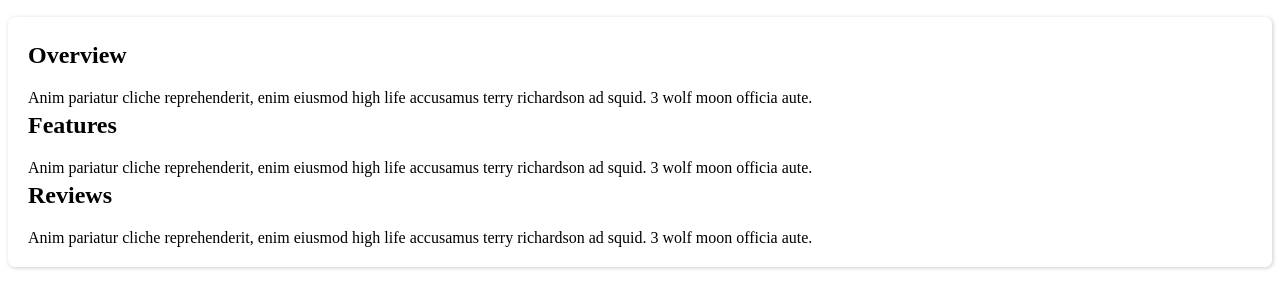
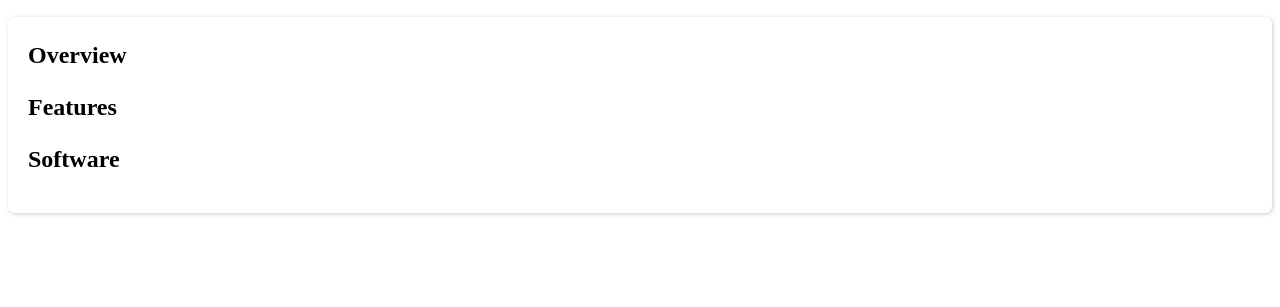
Before and after one commit to alinawww/React-webpack-bootstrap-starter, a React app: page / in a window 1280 px wide. Shown: the part 243-550 px from the top of the page. Built offline with nearby package versions, Linux system fonts and the light colour scheme.

Commit message:
make collapsible component

```diff
--- a/src/js/App.js
+++ b/src/js/App.js
@@ -1,5 +1,6 @@
 import React from 'react';
 import image from '../images/expand-vertical-4.svg';
+import Collapsible from './collapsible'
 
 class App extends React.Component {
     render() {
@@ -11,36 +12,15 @@ class App extends React.Component {
                 </header>
                 <div className="content">
                     <div className="panel-group">
-                        <div className="panel">
-                            <div className="panel-heading">
-                                <h2>Overview</h2>
-                            </div>
-                            <div className="panel-collapse">
-                                <div className="panel-body">
-                                    Anim pariatur cliche reprehenderit, enim eiusmod high life accusamus terry richardson ad squid. 3 wolf moon officia aute.
-                                </div>
-                            </div>
-                        </div>
-                        <div className="panel">
-                            <div className="panel-heading">
-                                <h2>Features</h2>
-                            </div>
-                            <div className="panel-collapse">
-                                <div className="panel-body">
-                                    Anim pariatur cliche reprehenderit, enim eiusmod high life accusamus terry richardson ad squid. 3 wolf moon officia aute.
-                                </div>
-                            </div>
-                        </div>
-                        <div className="panel">
-                            <div className="panel-heading">
-                                <h2>Reviews</h2>
-                            </div>
-                            <div className="panel-collapse">
-                                <div className="panel-body">
-                                    Anim pariatur cliche reprehenderit, enim eiusmod high life accusamus terry richardson ad squid. 3 wolf moon officia aute.
-                                </div>
-                            </div>
-                        </div>
+                        <Collapsible title="Overview">
+                          <p>Lorem ipsum dolor sit amet, consectetur adipisicing elit, sed do eiusmod tempor incididunt ut labore et dolore magna aliqua. Ut enim ad minim veniam, quis nostrud exercitation ullamco laboris nisi ut aliquip ex ea commodo consequat. Duis aute irure dolor in reprehenderit in voluptate velit esse cillum dolore eu fugiat nulla pariatur. Excepteur sint occaecat cupidatat non proident, sunt in culpa qui officia deserunt mollit anim id est laborum.Lorem ipsum dolor sit amet, consectetur adipisicing elit, sed do eiusmod tempor incididunt ut labore et dolore magna aliqua. Ut enim ad minim veniam, quis nostrud exercitation ullamco laboris nisi ut aliquip ex ea commodo consequat. Duis aute irure dolor in reprehenderit in voluptate velit esse cillum dolore eu fugiat nulla pariatur. Excepteur sint occaecat cupidatat non proident, sunt in culpa qui officia deserunt mollit anim id est laborum</p>
+                        </Collapsible>
+                        <Collapsible title="Features">
+                          <p>Lorem ipsum dolor sit amet, consectetur adipisicing elit, sed do eiusmod tempor incididunt ut labore et dolore magna aliqua. Ut enim ad minim veniam, quis nostrud exercitation ullamco laboris nisi ut aliquip ex ea commodo consequat. Duis aute irure dolor in reprehenderit in voluptate velit esse cillum dolore eu fugiat nulla pariatur. Excepteur sint occaecat cupidatat non proident, sunt in culpa qui officia deserunt mollit anim id est laborum.</p>
+                        </Collapsible>
+                        <Collapsible title="Software">
+                          <p>Lorem ipsum dolor sit amet, consectetur adipisicing elit, sed do eiusmod tempor incididunt ut labore et dolore magna aliqua. Ut enim ad minim veniam, quis nostrud exercitation ullamco laboris nisi ut aliquip ex ea commodo consequat. Duis aute irure dolor in reprehenderit in voluptate velit esse cillum dolore eu fugiat nulla pariatur. Excepteur sint occaecat cupidatat non proident, sunt in culpa qui officia deserunt mollit anim id est laborum.</p>
+                        </Collapsible>
                     </div>
                 </div>
             </div>
--- /dev/null
+++ b/src/js/Collapsible.js
@@ -0,0 +1,43 @@
+import React from 'react';
+import PropTypes from 'prop-types';
+
+class Collapsible extends React.Component {
+    constructor(props){
+      super(props)
+      this.state = {
+        isExpanded: false
+      }
+    }
+
+    handleToggle(e){
+      e.preventDefault();
+      this.setState({
+        isExpanded: !this.state.isExpanded,
+        height: this.refs.inner.clientHeight
+      })
+    }
+
+    render(){
+        const {title, children} = this.props;
+        const {isExpanded, height} = this.state;
+        const currentHeight = isExpanded ? height : 0;
+        return (
+            <div className={`panel ${isExpanded ? 'is-expanded' : 'nothing'}`} onClick={(e) => this.handleToggle(e)}>
+                <div className="panel-heading">
+                    <h2>{title}</h2>
+                </div>
+                <div className="panel-collapse" style={{height: currentHeight+'px'}}>
+                    <div className="panel-body" ref="inner">
+                        {children}
+                    </div>
+                </div>
+            </div>
+        )
+    }
+
+}
+
+Collapsible.PropTypes = {
+  title: PropTypes.string
+}
+export default Collapsible
```
Also changed, not shown: src/scss/app.scss (line endings or trailing spaces).
